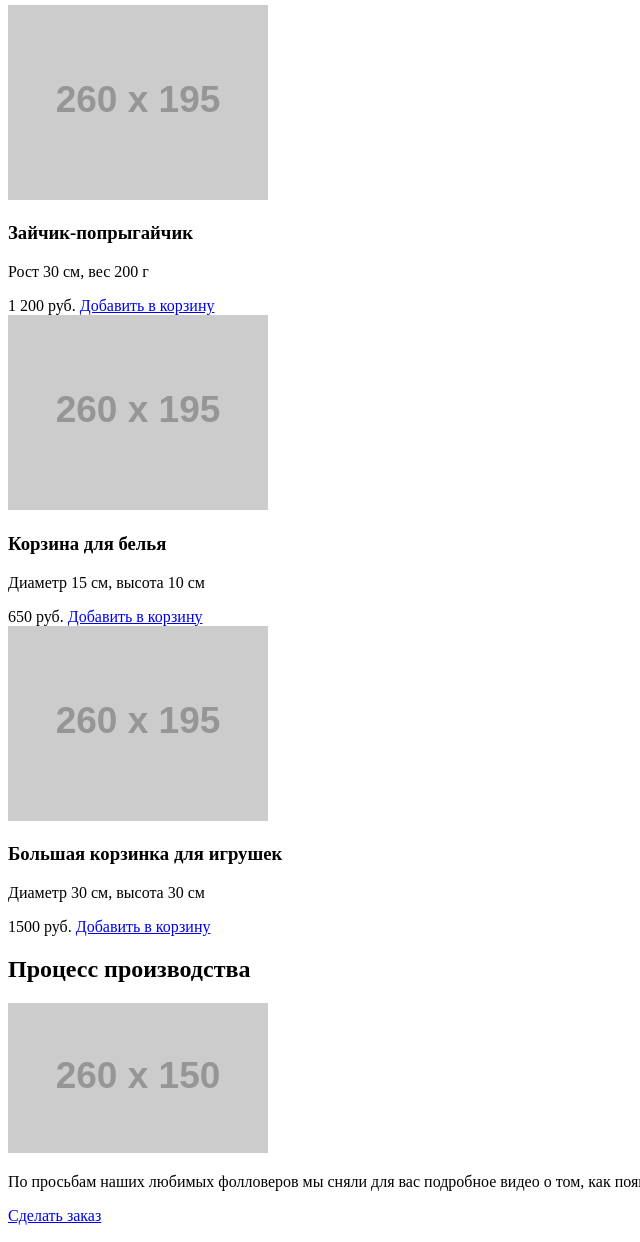
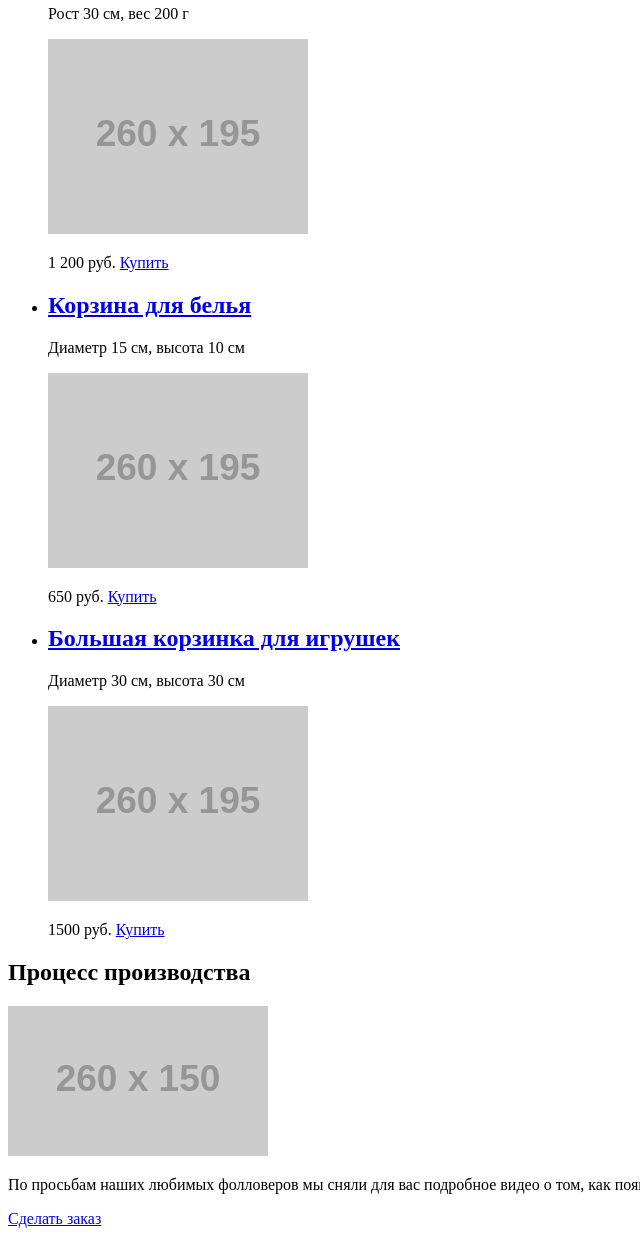
Before and after one commit to annaindistress/306739-mishka, a website: page source/catalog.html in a window 1280 px wide. Shown: the part 241-1483 px from the top of the page, without its empty margins (0-640 px from the left). Drawn offline with Linux system fonts and the light colour scheme; placeholder pictures from the web are drawn by us.

Commit message:
Исправляет разметку страницы с каталогом

```diff
--- a/source/catalog.html
+++ b/source/catalog.html
@@ -38,62 +38,63 @@
       </nav>
     </header>
 
-    <main class="page__main">
-      <section class="content-header">
-        <h1 class="content-header__title">Вязание на заказ</h1>
-      </section>
+    <main>
+      <section class="catalog">
+        <h1 class="catalog__title">Каталог товаров</h1>
 
-      <section class="catalog">
-        <div class="catalog__wrapper">
-          <h2 class="visually-hidden">Каталог товаров</h2>
+        <ul class="catalog__list">
+          <li class="catalog__item">
+            <article class="product">
+              <a class="product__link" href="#">
+                <h2 class="product__title">Зайчик-попрыгайчик</h2>
+              </a>
+              <p class="product__about">Рост 30 см, вес 200 г</p>
+              <a class="product__link" href="#">
+                <img class="product__image" src="http://placehold.it/260x195" width="260" height="195" alt="Зайчик-попрыгайчик">
+              </a>
+              <p class="product__price">1 200 руб.
+                <a class="product__buy-button" href="#">Купить</a>
+              </p>
+            </article>
+          </li>
 
-          <article class="catalog__item  product">
-            <img class="product__img" src="http://placehold.it/260x195" width="260" height="195" alt="Зайчик-попрыгайчик">
-            <div class="product__desc">
-              <h3 class="product__title">Зайчик-попрыгайчик</h3>
-              <p class="product__about">Рост 30 см, вес 200 г</p>
-              <div class="product__to-buy">
-                <span class="product__price">1 200 руб.</span>
-                <a class="product__add-to-cart" href="#">Добавить в корзину</a>
-              </div>
-            </div>
-          </article>
+          <li class="catalog__item">
+            <article class="product">
+              <a class="product__link" href="#">
+                <h2 class="product__title">Корзина для белья</h2>
+              </a>
+              <p class="product__about">Диаметр 15 см, высота 10 см</p>
+              <a class="product__link" href="#">
+                <img class="product__image" src="http://placehold.it/260x195" width="260" height="195" alt="Корзина для белья">
+              </a>
+              <p class="product__price">650 руб.
+                <a class="product__buy-button" href="#">Купить</a>
+              </p>
+            </article>
+          </li>
 
-          <article class="catalog__item  product">
-            <img class="product__img" src="http://placehold.it/260x195" width="260" height="195" alt="Корзина для белья">
-            <div class="product__desc">
-              <h3 class="product__title">Корзина для белья</h3>
-              <p class="product__about">Диаметр 15 см, высота 10 см</p>
-              <div class="product__to-buy">
-                <span class="product__price">650 руб.</span>
-                <a class="product__add-to-cart" href="#">Добавить в корзину</a>
-              </div>
-            </div>
-          </article>
-
-          <article class="catalog__item  product">
-            <img class="product__img" src="http://placehold.it/260x195" width="260" height="195" alt="Большая корзинка для игрушек">
-            <div class="product__desc">
-              <h3 class="product__title">Большая корзинка для игрушек</h3>
+          <li class="catalog__item">
+            <article class="product">
+              <a class="product__link" href="#">
+                <h2 class="product__title">Большая корзинка для игрушек</h2>
+              </a>
               <p class="product__about">Диаметр 30 см, высота 30 см</p>
-              <div class="product__to-buy">
-                <span class="product__price">1500 руб.</span>
-                <a class="product__add-to-cart" href="#">Добавить в корзину</a>
-              </div>
-            </div>
-          </article>
-        </div>
+              <a class="product__link" href="#">
+                <img class="product__image" src="http://placehold.it/260x195" width="260" height="195" alt="Большая корзинка для игрушек">
+              </a>
+              <p class="product__price">1500 руб.
+                <a class="product__buy-button" href="#">Купить</a>
+              </p>
+            </article>
+          </li>
+        </ul>
       </section>
 
       <section class="about-process">
-        <div class="about-process__wrapper">
-          <h2 class="about-process__title">Процесс производства</h2>
-          <div class="about-process__video-container">
-            <img class="about-process__video" src="http://placehold.it/260x150" width="260" height="150" alt="Процесс производства">
-          </div>
-          <p class="about-process__text">По просьбам наших любимых фолловеров мы сняли для вас подробное видео о том, как появляются наши товары.</p>
-          <a class="about-process__btn  btn" href="form.index">Сделать заказ</a>
-        </div>
+        <h2 class="about-process__title">Процесс производства</h2>
+        <img class="about-process__video" src="http://placehold.it/260x150" width="260" height="150" alt="Процесс производства">
+        <p class="about-process__text">По просьбам наших любимых фолловеров мы сняли для вас подробное видео о том, как появляются наши товары.</p>
+        <a class="about-process__button  button" href="form.index">Сделать заказ</a>
       </section>
     </main>
 
```
